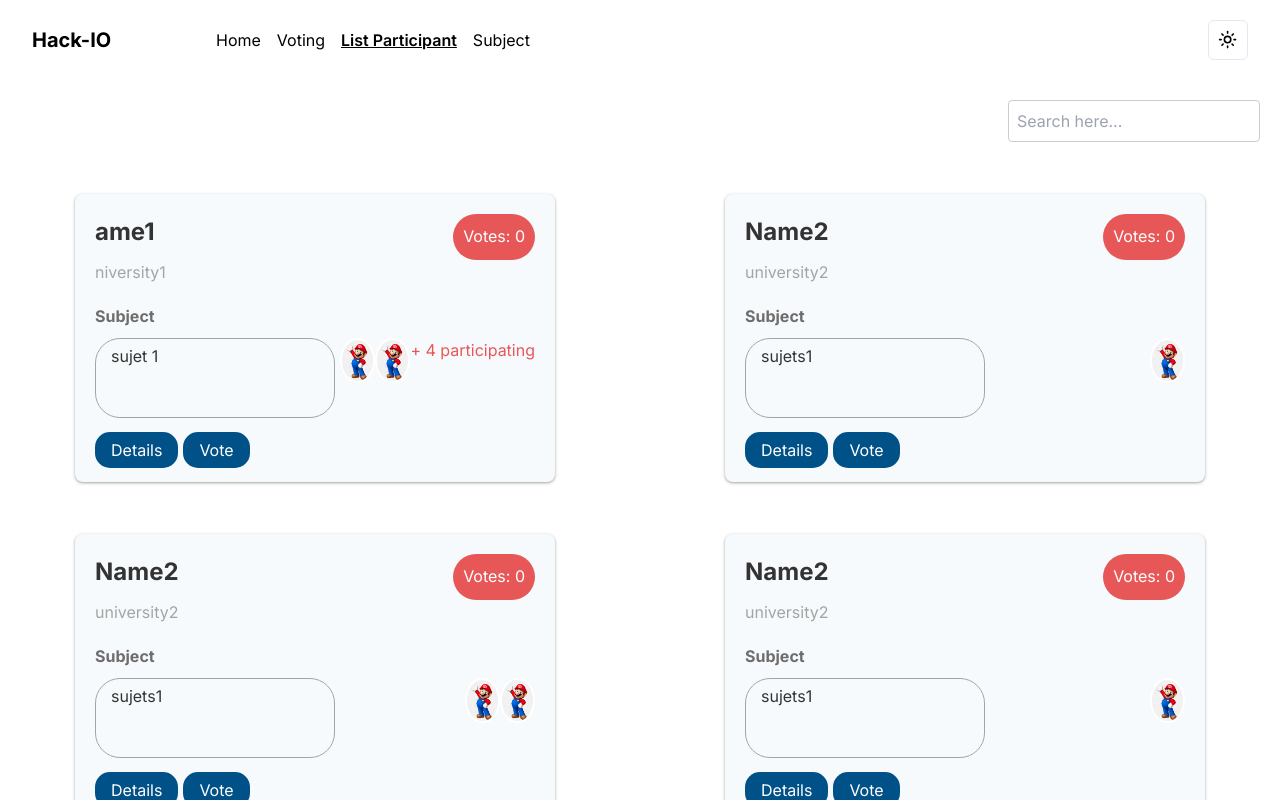
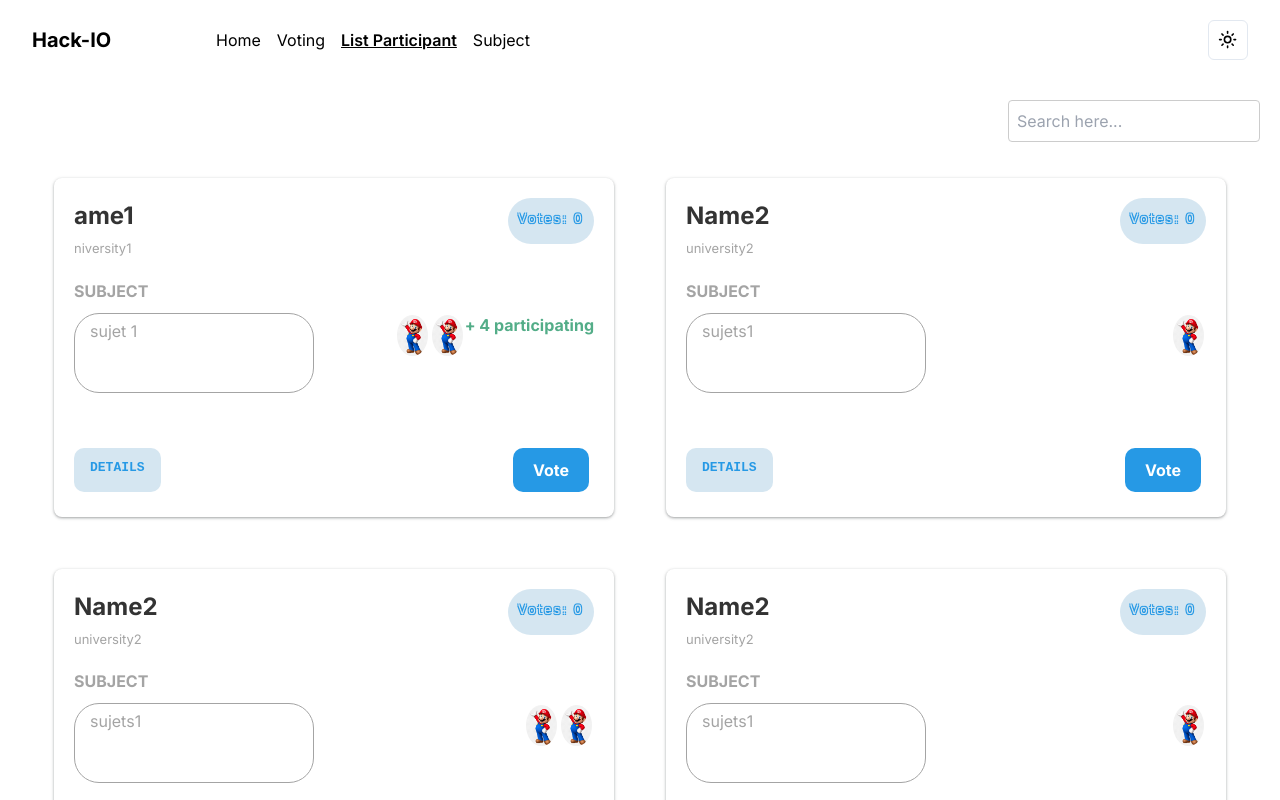
Before and after one commit to hiu-mada/hiu-plateforme-ui, a Next.js app: page /participantlist in a window 1280 px wide. Shown: the top 800 px of the page. Built offline with nearby package versions, Linux system fonts and the light colour scheme.

Commit message:
fix: style for details team, votind and participant

```diff
--- a/src/app/participantlist/[id]/page.tsx
+++ b/src/app/participantlist/[id]/page.tsx
@@ -26,22 +26,20 @@ const Details = () => {
             {team ? (
                 <div className={styles.team_layout} >
                     <div className={styles.team_description} >
-                        <div className={styles.team_text} >
-                            <h1> {team.name}</h1>
-                            <p> {team.University.name}</p>
-                            <p>{team.slogan}</p>
-                        </div>
-                        <div className={styles.team_descrition_pictures} >
+                        <div className={styles.description}>
                             <img className={styles.university_pic} src={team.University.url} alt="user_profile" />
                         </div>
-                        <div className={styles.subject} >
-                            <div className={styles.team_description_votes} >
-                                <h1>Votes: {team.votes} </h1>
-                            </div>
-                            <h1>Subject: </h1>
+
+                        <div className={styles.votes}>
+                            <h1> {team.name}</h1>
+                            <p className={styles.univer} > {team.University.name}</p>
+                            <p className={styles.slogan}>{team.slogan}</p>
+                            <h2>Subject: </h2>
                             <h3>{team.subject.name}</h3>
-                            <p>{team.subject.description}</p>
+                            <p className={styles.description_uni}>{team.subject.description} </p>
+                            <p className={styles.votess}>Votes: {team.votes} </p>
                         </div>
+
                     </div>
                     <h1 className={styles.title} >Team members</h1>
                     <div className={styles.team_members} >
@@ -57,10 +55,9 @@ const Details = () => {
                                             style={{
                                                 borderRadius: '50%',
                                                 overflow: 'hidden',
-                                                width: '20em',
-                                                height: '20em',
+                                                width: '8em',
+                                                height: '8em',
                                                 position: 'relative',
-                                                margin: '25px',
                                             }}
                                         />
                                     </div>
--- a/src/app/participantlist/page.tsx
+++ b/src/app/participantlist/page.tsx
@@ -34,7 +34,7 @@ const Page = () => {
                             <p className={styles.votes} >Votes: {team.votes} </p>
                         </div>
                         <p className={styles.University} >{team.University.name} </p>
-                        <p className={styles.subjectText} >Subject</p>
+                        <p className={styles.subjectText} >SUBJECT</p>
                         <div className={styles.user_pic_subject}>
                             <div>
                                 <p className={styles.styleslogan}>{team.subject.name} </p>
@@ -42,7 +42,7 @@ const Page = () => {
                             <div className={styles.user_pic}>
                                 <ul className={styles.profile_pic_list} >
                                     {team.User?.slice(0, 2).map(user => (
-                                        <li key={user.id}>
+                                        <li key={user.id} >
                                             <Image
                                                 src={user.profile_picture}
                                                 width={35}
@@ -62,12 +62,16 @@ const Page = () => {
                                 )}
                             </div>
                         </div>
-                        <Link href={`/participantlist/${team.id}`} className={styles.button} >
-                            Details
+                        <div className={styles.link}>
+                            <Link href={`/participantlist/${team.id}`} className={styles.button_details} >
+                                DETAILS
                             </Link>
                             <Link href={`/voting`} className={styles.button} >
                                 Vote
                             </Link>
+
+                        </div>
+
                     </div>
                 ))}
             </div>
--- a/src/styles/DetailsTeam.module.css
+++ b/src/styles/DetailsTeam.module.css
@@ -2,7 +2,7 @@
     display: flex;
     flex-direction: row;
     flex-wrap: wrap;
-    justify-content: space-around;
+    justify-content: center;
     position: relative;
     border: 3px solid transparent;
     background-clip: padding-box;
@@ -11,38 +11,32 @@
 }
 
 .profile_teams_list li {
-    background-color: #1b2028;
-    border-radius: 16px;
+    width: 100%;
+    max-width: 300px;
+    min-width: 200px;
+    height: 250px;
+    background-color: white;
+    margin: 30px;
+    border-radius: 10px;
+    box-shadow: 0px 2px 10px rgba(0, 0, 0, 0.24);
+    border: 2px solid rgba(7, 7, 7, 0.12);
+    font-size: 16px;
+    transition: all 0.3s ease;
     position: relative;
-    border: 3px solid transparent;
-    background-clip: padding-box;
-    text-align: center;
-    color: #f1f3f3;
-    margin: 15px;
+    display: flex;
+    justify-content: center;
+    align-items: center;
+    flex-direction: column;
+    cursor: pointer;
+    font-family: 'Poppins', sans-serif;
 }
 
-.profile_image {
-    border-radius: 50%;
-    overflow: hidden;
-    width: 20em;
-    height: 20em;
-    position: relative;
-    margin: 25px;
-}
-
-.profile_image img {
-    position: absolute;
-    top: 50%;
-    left: 50%;
-    transform: translate(-50%, -50%);
-    width: 100%;
-    height: 100%;
-}
 
 .profile_username {
     font-size: 1.5rem;
     font-weight: 600;
     margin-top: 1.5rem;
+    color: rgb(59 130 246);
 }
 
 .profile_email {
@@ -52,61 +46,100 @@
 .title {
     font-size: 50px;
     text-align: center;
+    color: rgb(59 130 246);
 }
+
 .team_layout {
     display: flex;
     flex-direction: column;
 }
 
+.team_layout h1 {
+    text-transform: uppercase;
+}
+
 .team_description {
     margin: 5em 10em;
+    margin-bottom: 20px;
+    border-radius: 25px;
+    padding: 2em 5em;
     display: flex;
     flex-direction: row;
-    justify-content: space-around;
-    border-radius: 10px;
-    box-shadow: rgba(60, 64, 67, 0.3) 0px 1px 2px 0px, rgba(60, 64, 67, 0.15) 0px 1px 3px 1px;
+    background-color:white;
+    box-shadow: 0px 2px 10px rgba(0, 0, 0, 0.24);
+    color: black;
+    position: relative;
+    overflow: hidden;
 }
 
-.team_description img {
-    width: 12em;
-    height: 12em;
-    margin: 1em;
+.team_description::after {
+    content: "";
+    position: absolute;
+    top: 70%;
+    right: -50px;
+    transform: translateY(-50%);
+    width: 250px;
+    height: 250px;
+    background-color: rgb(59 130 246);
     border-radius: 50%;
+}
+
+.team_description::before {
+    content: "";
+    position: absolute;
+    top: 100%;
+    left: 900px;
+    transform: translateY(-50%);
+    width: 80px;
+    height: 80px;
+    background-color: rgb(59 130 246);
+    border-radius: 50%;
+}
+.university_pic {
+    width: 200px;
+    height: 200px;
+    border-radius: 50%;
+    margin-bottom: 10px;
+    margin-right: 10em;
+}
+.votes  {
+}
+
+.votes h1 {
+    font-size: 40px;
+    color:  rgb(59 130 246);
+}
+
+.votes h3 {
+    color: #777b89;
+}
+
+.votes h2 {
+    margin-top: 35px;
+    border-bottom: rgba(7, 7, 7, 0.12) solid 1px;
+}
+.description_uni {
+    color: #7d8396;
+    font-family: monospace;
+}
+
+.univer{
+    font-size: 35px;
 }
 
 .team_members li {
     list-style: none;
 }
 
-.team_description_votes {
-    background-color: #005187;
-    color: white;
-    padding-top: 5px;
-    margin-bottom: 5px;
+.slogan {
+    color: grey;
+    font-family: monospace;
 }
 
-.team_description_votes h1 {
-    padding: 25px 25px 10px 25px;
-    font-size: 25px
+.votess {
+    padding: 10px;
+    border-radius: 25px;
+    margin: 10px 0;
+    background-color:rgb(59 130 246);
+    color: white;
 }
-
-.subject {
-    color: grey;
-
-}
-.subject h1{
-    font-size: 25px;
-}
-
-.team_text {
-    padding-top: 30px;
-}
-
-.team_text p {
-    color: grey;
-    font-size: 20px;
-}
-
-.team_text h1 {
-    font-size: 35px;
-}
--- a/src/styles/ParticipantList.module.css
+++ b/src/styles/ParticipantList.module.css
@@ -1,17 +1,18 @@
 .teamList {
     display: flex;
     flex-wrap: wrap;
-    justify-content: space-around;
     gap: 20px;
+    justify-content: center;
 }
 
 .team {
-    background-color: #f7fafc;
+    background-color: #fff;
     padding: 20px;
     border-radius: 8px;
     box-shadow: rgba(60, 64, 67, 0.3) 0px 1px 2px 0px, rgba(60, 64, 67, 0.15) 0px 1px 3px 1px;
-    width: 30em;
+    width: 35em;
     margin-top: 2em;
+    margin: 1em;
 }
 
 .name {
@@ -23,10 +24,10 @@
 
 .styleslogan {
     border: solid 1px rgb(164, 164, 164);
-    color: #333;
+    color: rgb(164, 164, 164);
     border-radius: 25px;
     padding: 5px 15px;
-    margin-bottom: 20px;
+    margin-bottom: 50px;
     width: 15em;
     height: 5em;
     word-break: break-all;
@@ -35,12 +36,13 @@
 .subjectText {
     font-weight: bold;
     margin-bottom: 10px;
-    color: rgb(110, 108, 108);
+    color: rgb(164, 164, 164);
 }
 
 .University {
-    margin-top: 0;
+    margin-top: -5px;
     margin-bottom: 20px;
+    font-size: small;
     color: rgb(164, 164, 164);
 }
 
@@ -75,28 +77,55 @@
 .user_pic {
     display: flex;
     flex-direction: row;
-    color: rgb(231, 87, 87);
+    color: rgb(83, 173, 136);
+    font-weight: bolder;
 }
 
 .button {
-    background-color: #005187;
+    background-color: #2699e5;
     color: white;
     border: none;
-    padding: 8px 16px;
-    border-radius: 15px;
+    padding: 10px 20px;
+    border-radius: 10px;
     cursor: pointer;
     margin: 5px 5px 5px 0;
+    font-weight: bolder;
+}
+
+.button_details {
+    background-color: #d5e6f1;
+    border: none;
+    padding: 10px 16px;
+    border-radius: 10px;
+    cursor: pointer;
+    margin: 5px 5px 5px 0;
+    font-weight: bolder;
+    font-family: monospace;
+    color: #2699e5;
 }
 
 .button:hover {
-    background-color: #005187;
+    background-color: #2a8dcf;
+}
+
+.link {
+    display: flex;
+    justify-content: space-between;
 }
 
 .votes {
-    background-color: rgb(231, 87, 87);
-    color: white;
+    background-color: #d5e6f1;
+    color: #d5e6f1;
     padding: 10px;
+    padding-top: 11px;
     border-radius: 30px;
+    font-size: 13px;
+    letter-spacing: 2px;
+    text-shadow:
+        -1px -1px 0 #2699e5,
+         1px -1px 0 #2699e5,
+        -1px  1px 0 #2699e5,
+         1px  1px 0 #2699e5;
 }
 
 .searchContainer {
--- a/src/styles/Voting.module.css
+++ b/src/styles/Voting.module.css
@@ -2,21 +2,29 @@
     display: flex;
     flex-wrap: wrap;
     margin-left: 50px ;
+    justify-content: center;
 }
 .votingchild {
-    border: solid 2px gray;
+    border: solid 2px rgb(59 130 246);
     width: 8em;
     height: 8em;
     margin: 20px;
     border-radius: 8px;
     padding: 10px;
-    color: rgb(90, 87, 87);
+    color: rgb(59 130 246);
+    cursor: pointer;
 
 }
+
 .votingchild:hover {
-    border-color: #005187;
-    background-color: #005187;
+    border-color:  rgb(59 130 246);
+    background-color:  rgb(59 130 246);
     color: white;
+}
+
+.votingchild input[type="radio"]:checked{
+    background-color:  rgb(59 130 246);
+    padding: 20px;
 }
 
 .label{
@@ -27,9 +35,8 @@
     text-align: center;
 }
 
-
 .button {
-    background-color: #005187;
+    background-color:  rgb(59 130 246);
     color: white;
     border: none;
     padding: 8px 16px;
```
Lines whose indentation alone changed are shown as unchanged.
